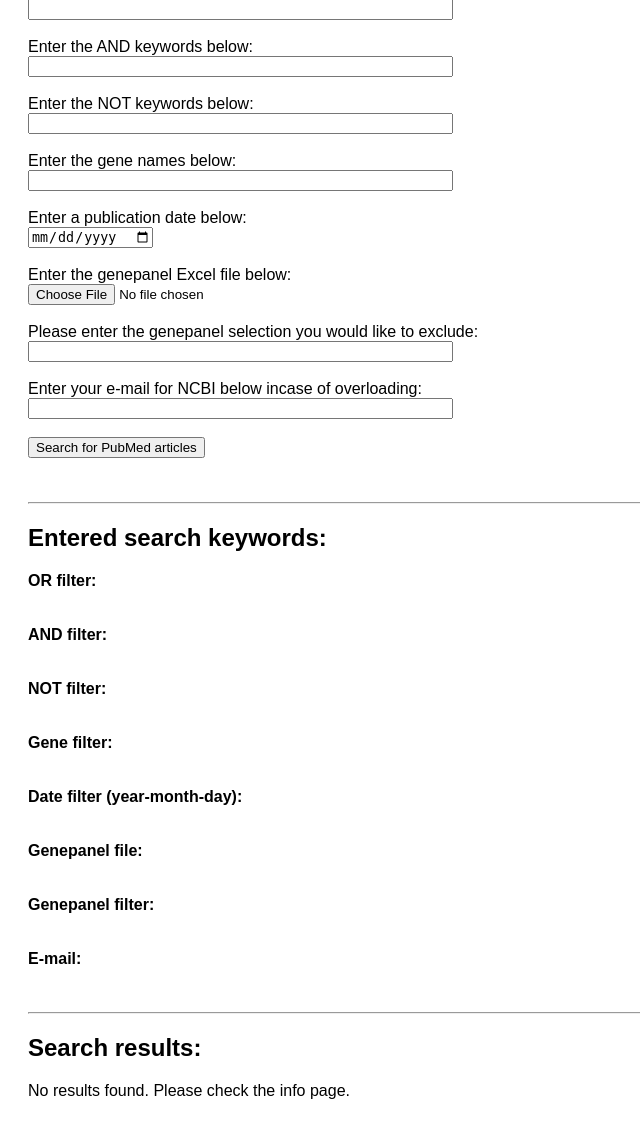
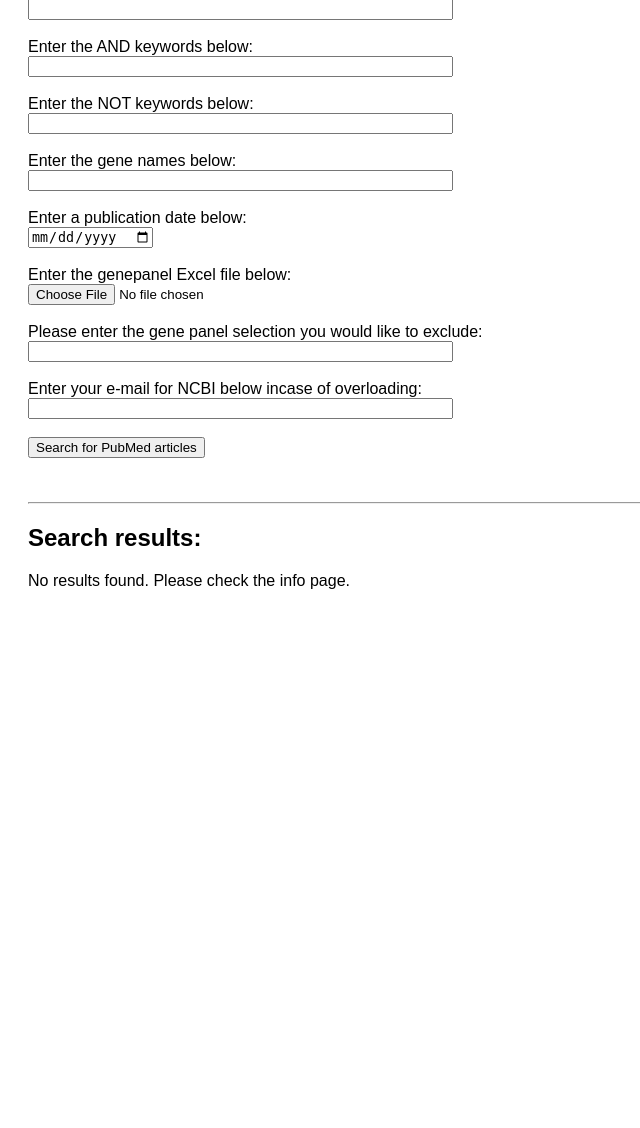
Before and after one commit to LucHengeveld/Blok8Groep8, a Flask app: template templates/home_error.html in a window 1280 px wide. Shown: the part 200-1328 px from the top of the page, without its empty margins (0-640 px from the left). After the commit the page ends 789 px from the top, so only its background shows below. Run offline with Flask 2, Linux system fonts and the light colour scheme; the template is opened without the code that fills it, so the values that code supplies are empty.

Commit message:
Aanpassingen gene panel selection

```diff
--- a/app.py
+++ b/app.py
@@ -37,7 +37,7 @@ def get_input():
             print(email)
 
             Entrez.email = email
-            genepanel_file = "C:/Users/luche/Documents/HAN/Leerjaar_2/Informatica Jaar 2/Blok 8/GenPanelOverzicht_DG-3.1.0_HAN.xlsx"
+            # genepanel_file = "/home/christel/PycharmProjects/Blok8Groep8/GenPanelOverzicht_DG-3.1.0_HAN.xlsx"
             gp_table = excel_reader(genepanel_file)
             genes = get_column(gp_table, "GenePanels_Symbol")
             gene_panels_list = get_column(gp_table, "GenePanel")
@@ -50,12 +50,12 @@ def get_input():
                               gene_filter)
             query = making_query(or_list2, and_filter2, not_filter2,
                                  gene_filter2)
-            query = "((ABC transporter [tiab] OR transporter [tiab] OR transport [" \
-                    "tiab]) AND (disease [tiab] OR mutation [tiab] OR mutations [" \
-                    "tiab] OR liver disease [tiab]) AND (lipids [tiab] OR " \
-                    "cholesterol [tiab] OR bile salts [tiab] OR canalicular membrane " \
-                    "[tiab] OR phosphatidylcholine [tiab] OR PC [tiab]) AND (ABCB4 [" \
-                    "tiab] OR ABCB4 deficiency [tiab])) "
+            # query = "((ABC transporter [tiab] OR transporter [tiab] OR transport [" \
+            #         "tiab]) AND (disease [tiab] OR mutation [tiab] OR mutations [" \
+            #         "tiab] OR liver disease [tiab]) AND (lipids [tiab] OR " \
+            #         "cholesterol [tiab] OR bile salts [tiab] OR canalicular membrane " \
+            #         "[tiab] OR phosphatidylcholine [tiab] OR PC [tiab]) AND (ABCB4 [" \
+            #         "tiab] OR ABCB4 deficiency [tiab])) "
             id_list = get_pubmed_ids(query, date_filter)
             pubtator_link = get_pubtator_link(id_list)
             results = read_pubtator_file(pubtator_link, gene_panel_dict,
--- a/templates/home.html
+++ b/templates/home.html
@@ -62,7 +62,7 @@
                 </label><br><br>
 
                 <label>
-                    Please enter the genepanel selection you would
+                    Please enter the gene panel selection you would
                     like to exclude: <br>
                     <input type="text" name="genepanel_filter" size="50"/>
                 </label><br><br>
--- a/templates/home_error.html
+++ b/templates/home_error.html
@@ -62,7 +62,7 @@
                 </label><br><br>
 
                 <label>
-                    Please enter the genepanel selection you would
+                    Please enter the gene panel selection you would
                     like to exclude: <br>
                     <input type="text" name="genepanel_filter" size="50"/>
                 </label><br><br>
@@ -77,53 +77,7 @@
 
             <br><br><hr>
 
-            <h2>Entered search keywords:</h2>
-
-            <label>
-                <b>OR filter:</b><br>
-                {% for input in or_list %}
-                    {{ input }}<br>
-                {% endfor %}
-            </label><br><br>
-
-            <label>
-                <b>AND filter:</b><br>
-                {{ and_filter }}
-            </label><br><br>
-
-            <label>
-                <b>NOT filter:</b><br>
-                {{ not_filter }}
-            </label><br><br>
-
-            <label>
-                <b>Gene filter:</b><br>
-                {{ gene_filter }}
-            </label><br><br>
-
-            <label>
-                <b>Date filter (year-month-day):</b><br>
-                {{ date_filter }}
-            </label><br><br>
-
-            <label>
-                <b>Genepanel file:</b><br>
-                {{ genepanel_file }}
-            </label><br><br>
-
-            <label>
-                <b>Genepanel filter:</b><br>
-                {{ genepanel_filter }}
-            </label><br><br>
-
-            <label>
-                <b>E-mail:</b><br>
-                {{ email }}
-            </label>
-
-            <br><br><hr>
-
-            <h2>Search results:</h2>
+             <h2>Search results:</h2>
             <label>No results found. Please check the info page.</label>
         </div>
     </body>
--- a/templates/homeresults.html
+++ b/templates/homeresults.html
@@ -62,7 +62,7 @@
                 </label><br><br>
 
                 <label>
-                    Please enter the genepanel selection you would
+                    Please enter the gene panel selection you would
                     like to exclude: <br>
                     <input type="text" name="genepanel_filter" size="50"/>
                 </label><br><br>
--- a/templates/info.html
+++ b/templates/info.html
@@ -28,11 +28,13 @@
                 The gene names are the names of the genes that will be searched for in the PubMed articles.
                 The gene names can added in the gene names input field. The genes have to be separated by commas. <br><br>
             <h3>Publication date</h3> <!--- Error als er geen
-            resultaten zijn na een bepaalde datum--->
+            resultaten zijn na een bepaalde datum, niet ingevoerd =
+            alle resultaten krijgen--->
                 A publication date can be given by clicking on the calendar icon and selecting a date or by typing the date in the input field.
                 The chosen date is the earliest date for which PubMed articles will be searched. <br><br>
             <h3>Gene panel</h3> <!--- Error als er geen
-            resultaten bij een verkeerd bestand--->
+            resultaten bij een verkeerd bestand, en is verplicht,
+            moet excel file zijn--->
                 The gene panel selection are the names of the gene panels that will be compared with the genes that have been found.
                 The gene panels can be added in the gene panel input field. The gene panels have to be separated by commas. <br><br>
             <h3>E-mail</h3>
```
Also changed, not shown: 1 other file.
